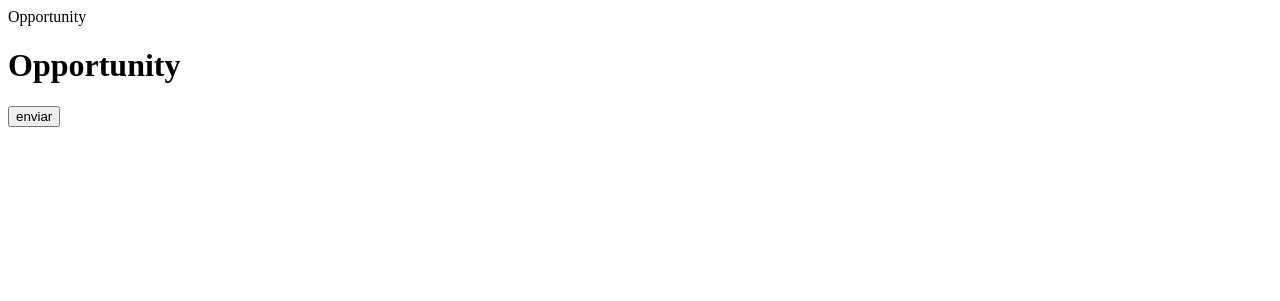
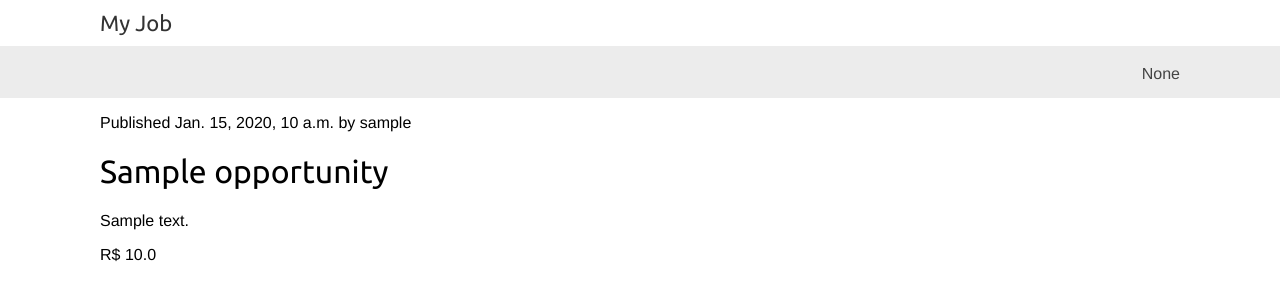
Before and after one commit to snubdev/Portal_Emprego, a Django app: a page that uses job/templates/job/detail.html in a window 1280 px wide. Shown: the top 301 px of the page. Run offline with Django 4.2, Linux system fonts and the light colour scheme; tables that the repository leaves empty hold one stand-in row (values such as "Sample post").

Commit message:
Alteração no detail

```diff
--- a/job/templates/base.html
+++ b/job/templates/base.html
@@ -9,7 +9,7 @@
   </head>
   <body>
     <div id="header">
-      <a href="/" class="logo">My Job</a>
+      <a href="{% url 'job:opportunity_list' %}" class="logo">My Job</a>
     </div>
     <div id="subheader">
       <div class="cart">
--- a/job/templates/job/detail.html
+++ b/job/templates/job/detail.html
@@ -1,13 +1,11 @@
-{% block title %}Opportunity{% endblock %}
+{% extends "base.html" %}
 
 {% block content %}
-    {% if text %}
-        <h1>Informação enviado com sucesso</h1>
-    {% else %}
-        <h1>Opportunity</h1>
-        <form action="" method="post">
-            {{ opportunity_form }}
-            <input type="submit" value="enviar">
-        </form>
-    {% endif %}
+    <p class="date">
+        Published {{ opportunity.activated }} by {{ opportunity.author }}
+    </p>
+    <h1>{{ opportunity.title }}</h1>
+    {{ opportunity.description|linebreaks }}
+    R$ {{ opportunity.wage}}
+
 {% endblock %}
```
